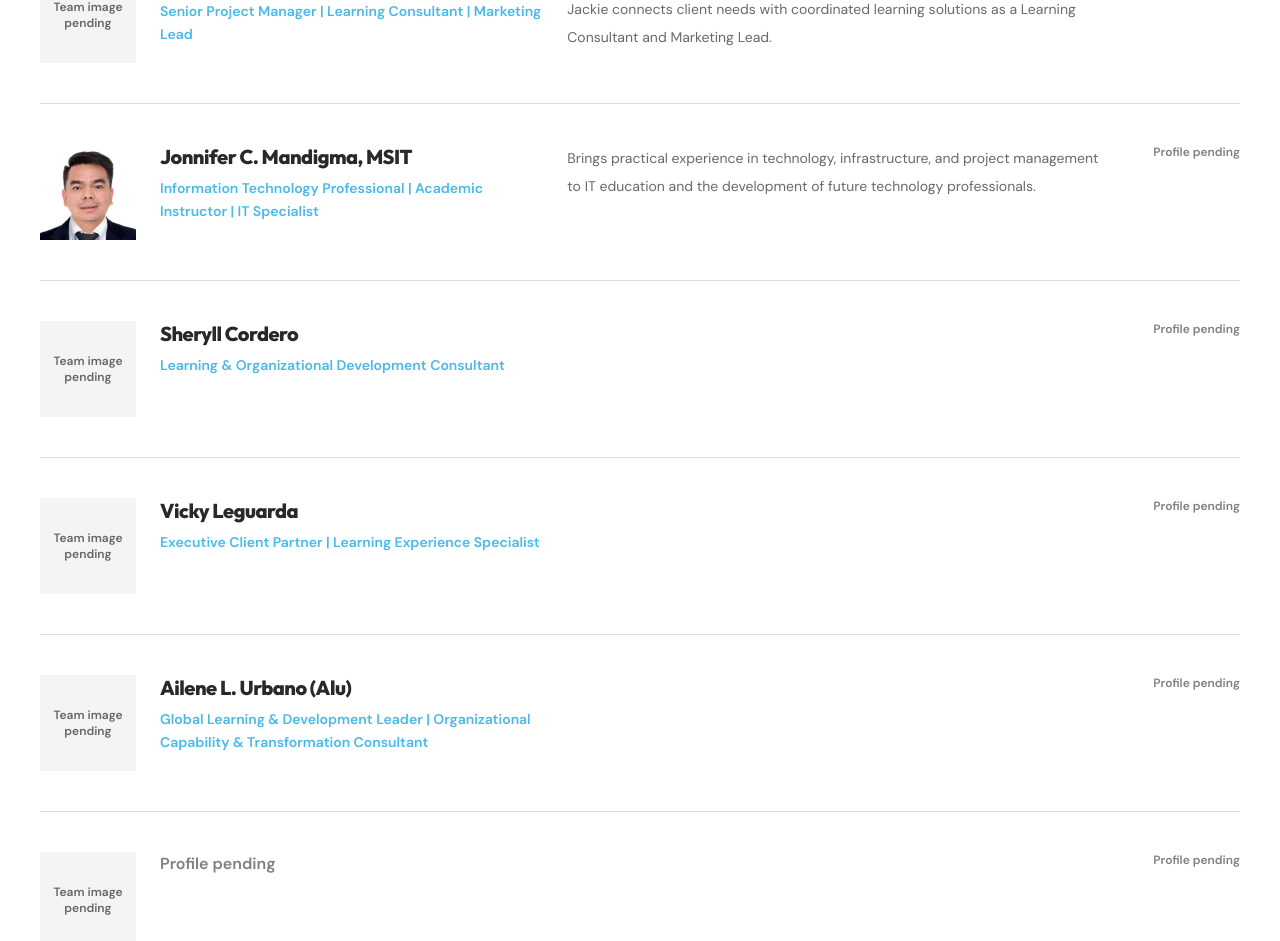
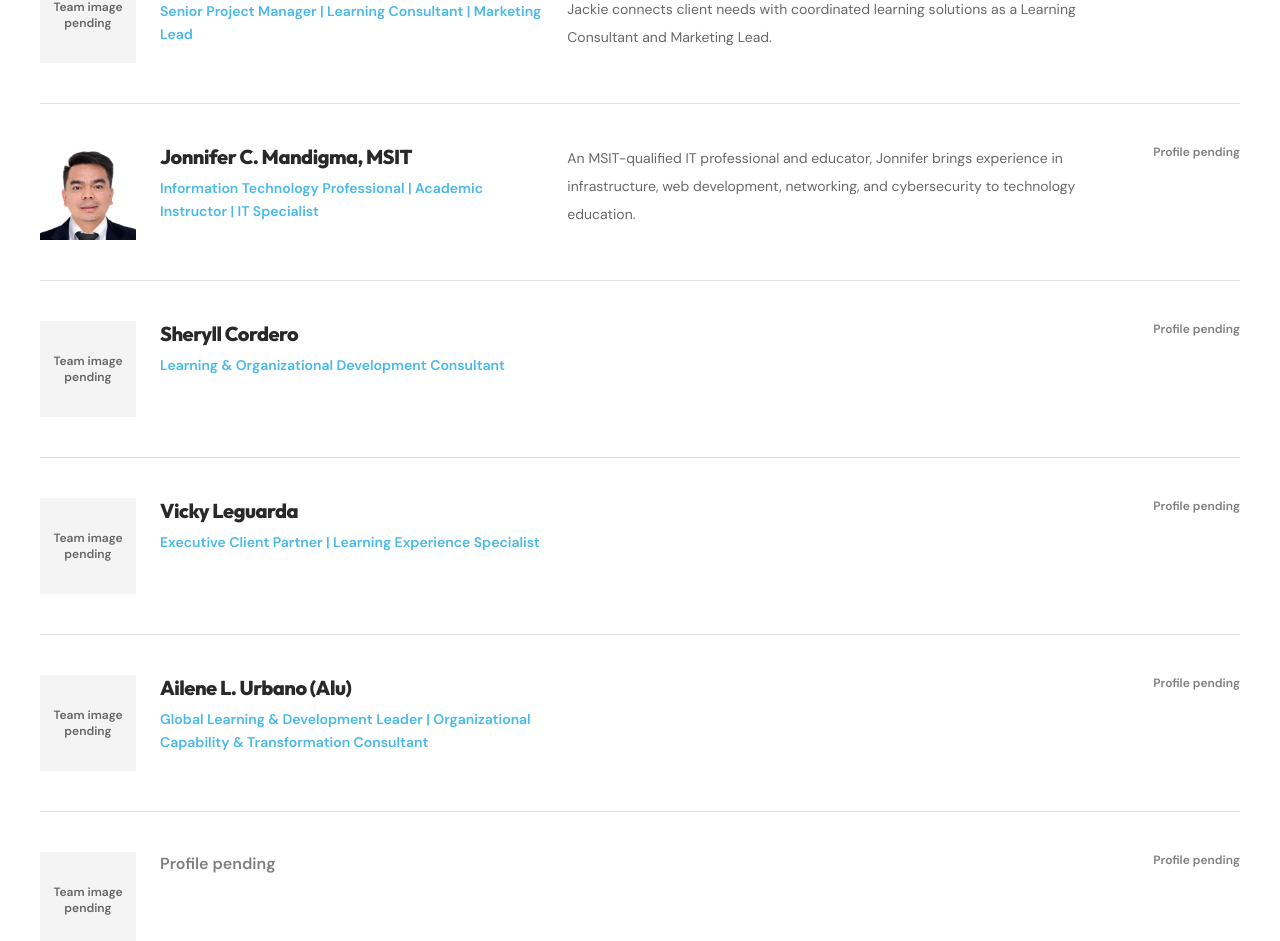
Before and after one commit to gabzy0423/The-Learning-Lab, a Next.js app: page /about/team in a window 1280 px wide. Shown: the part 1631-2572 px from the top of the page. Built offline with nearby package versions, Linux system fonts and the light colour scheme.

Commit message:
Shorten Jonnifer profile description

```diff
--- a/app/about/team/page.tsx
+++ b/app/about/team/page.tsx
@@ -158,7 +158,7 @@ export default function MeetTheTeamPage() {
                 ) : index === 2 ? (
                   <p>With 10+ years in client service, business development, and project management, Jackie connects client needs with coordinated learning solutions as a Learning Consultant and Marketing Lead.</p>
                 ) : index === 3 ? (
-                  <p>Brings practical experience in technology, infrastructure, and project management to IT education and the development of future technology professionals.</p>
+                  <p>An MSIT-qualified IT professional and educator, Jonnifer brings experience in infrastructure, web development, networking, and cybersecurity to technology education.</p>
                 ) : null}
               </div>
               <span className="text-xs font-semibold text-brand-charcoal/60 lg:text-right">Profile pending</span>
```
